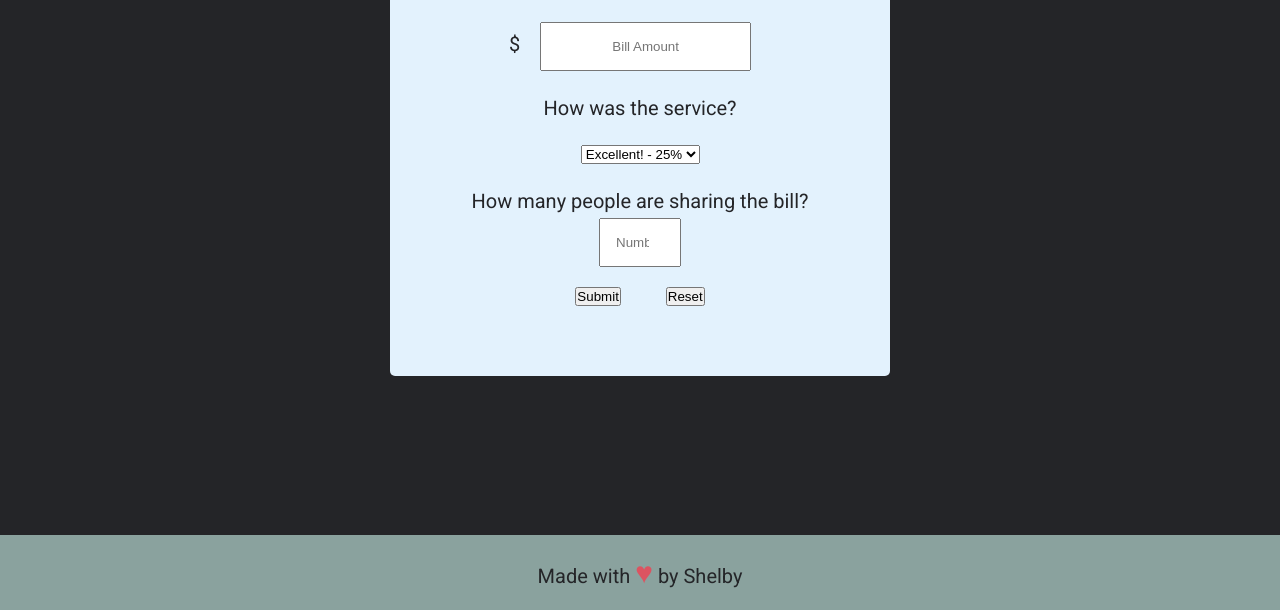
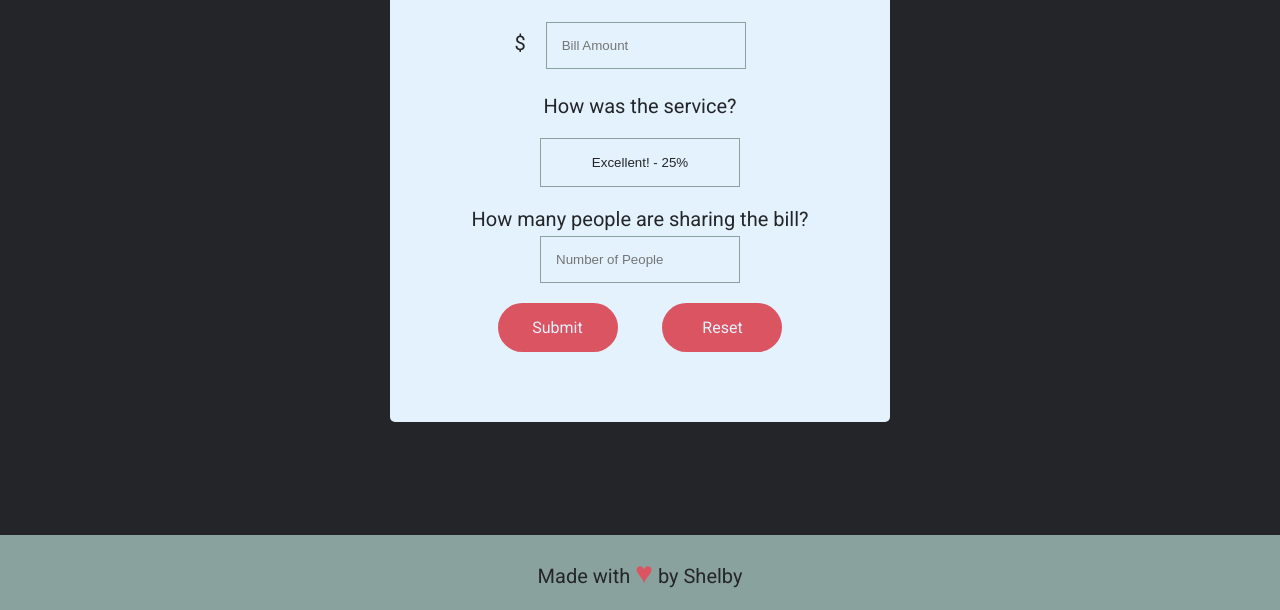
Before and after one commit to shelbyvjacobs/tip-calculator, a plain HTML site: page index.html in a window 1280 px wide. Shown: the part 190-800 px from the top of the page. Drawn offline with Linux system fonts and the light colour scheme; a web font is replaced by a local one.

Commit message:
continued styling; changed displayTip to an arrow function

```diff
--- a/script.js
+++ b/script.js
@@ -19,7 +19,7 @@ calculateTip = () => {
     displayTip();
 };
 
-function displayTip () {
+displayTip = () => {
     tipSection.style.display ="block";
     tipAmount.innerText = "$" + roundedTip;
 };
--- a/scss/main.scss
+++ b/scss/main.scss
@@ -1,5 +1,6 @@
 @import "partials/variables";
 @import "partials/mixins";
+
 
 * {
     box-sizing: border-box;
@@ -11,6 +12,10 @@
 body {
     background-color: $black;
     @include font-styles;
+}
+
+p {
+    margin: 5px;
 }
 
 #calculator {
@@ -25,18 +30,39 @@ h1 {
     @include font-styles(50px, $headline-font, $secondary-color);
 }
 
-p {
-    margin: 5px;
-}
-
 input,
 select {
     margin: 20px;
+    width: 50%;
+    max-width: 50%;
+    border: 1px solid $theme-color;
+    background-color: $white;
+    color: $black;
+}
+
+input:focus,
+select:focus {
+    border: 0px;
+    box-shadow: 0 0 1px 3px $secondary-color;
+    box-shadow: 0 0 0 3px -moz-mac-focusring;
+    outline: none;
+}
+
+select {
+    display: block;
+    line-height: 1.3;
+    padding: $input-padding;
+    margin: 20px auto;
+    border-radius: 0;
+    -moz-appearance: none;
+    -webkit-appearance: none;
+    appearance: none;
 }
 
 #bill-total,
 #number-of-people {
     padding: $input-padding;
+    text-align: left;
 }
 
 #number-of-people {
@@ -52,6 +78,20 @@ select {
     @include font-styles(30px, $headline-font, $secondary-color);
 }
 
+.button {
+    padding: $input-padding;
+    width: 30%;
+    max-width: 30%;
+    border-radius: $rounded-button;
+    background-color: $secondary-color;
+    border: none;
+    @include font-styles(16px, $text-font, $white);
+}
+
+.button:hover {
+    background-color: $theme-color;
+}
+
 footer {
     background-color: $theme-color;
     padding: $input-padding;
--- a/scss/partials/_variables.scss
+++ b/scss/partials/_variables.scss
@@ -14,3 +14,4 @@
  // SIZES
  $padding: 50px;
  $input-padding: 15px;
+ $rounded-button: 40px;
```
Also changed, not shown: css/main.css, 1 other file.
